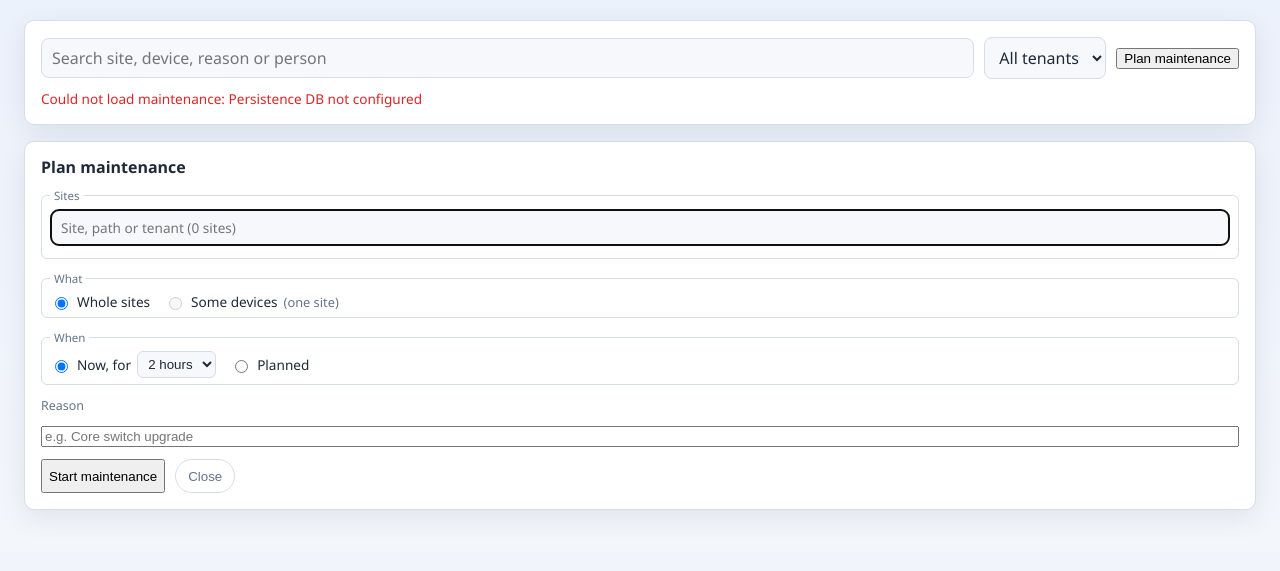
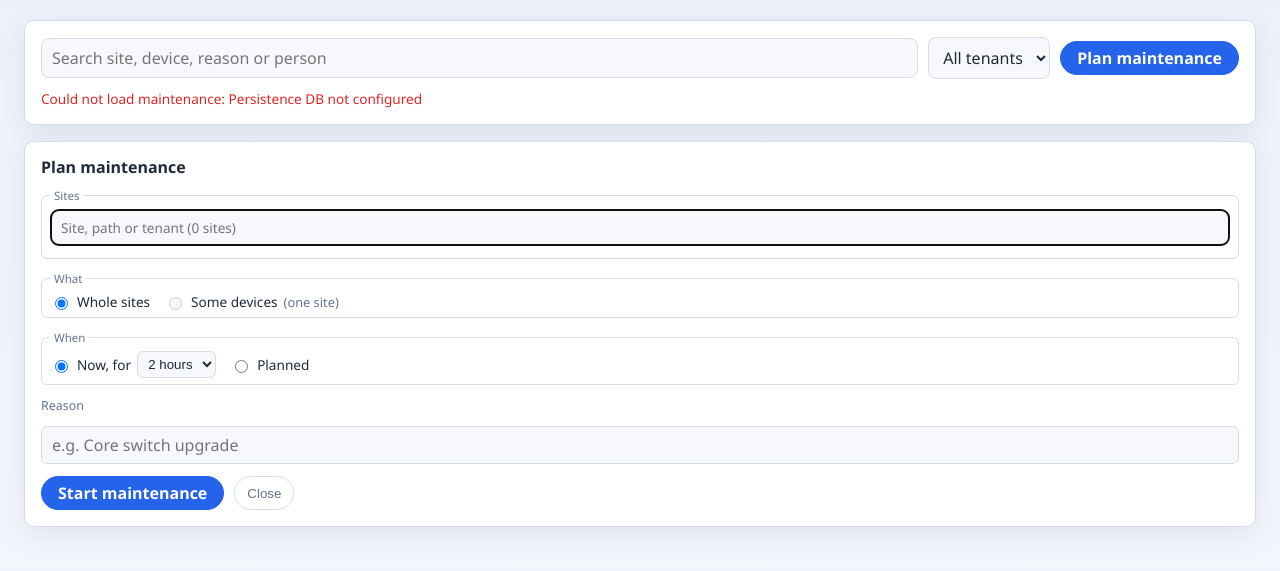
Before and after one commit to Jackass4life/Nautobot-maps, a Flask app: page /maintenance in a window 1280 px wide, after a click on "Plan maintenance". Shown: the part 91-662 px from the top of the page. Run offline with Flask 3, Linux system fonts and the light colour scheme; data that the repository does not hold is empty; some libraries are stand-ins or nearby versions.

Commit message:
Maintenance: styled reason field and main buttons (#343)
They were the browser's own, on the board's Maint. panel too.

Co-Authored-By: Claude Opus 5.5 <noreply@anthropic.com>

```diff
--- a/static/css/alerts.css
+++ b/static/css/alerts.css
@@ -858,6 +858,46 @@ a.case-pill:focus-visible {
   font-size: 0.78rem;
 }
 
+/* The maintenance forms' reason and their main button (#343): on the board's
+   panel and the Maintenance page; they were the browser's own until now. */
+.maint-reason {
+  border: 1px solid var(--color-border);
+  border-radius: 6px;
+  background: var(--color-surface-2);
+  color: var(--color-text);
+  padding: 7px 10px;
+  font: inherit;
+}
+
+.maint-save-btn,
+.maint-plan-open {
+  min-height: 34px;
+  padding: 0 16px;
+  border: 1px solid var(--color-primary);
+  border-radius: 999px;
+  background: var(--color-primary);
+  color: #fff;
+  font: inherit;
+  font-weight: 600;
+  cursor: pointer;
+}
+
+.maint-save-btn:hover,
+.maint-plan-open:hover {
+  filter: brightness(1.08);
+}
+
+.maint-save-btn:disabled {
+  opacity: 0.6;
+  cursor: wait;
+}
+
+.maint-save-btn:focus-visible,
+.maint-plan-open:focus-visible {
+  outline: 2px solid var(--color-primary);
+  outline-offset: 2px;
+}
+
 .case-form input[type="text"],
 .case-form button {
   border: 1px solid var(--color-border);
```
